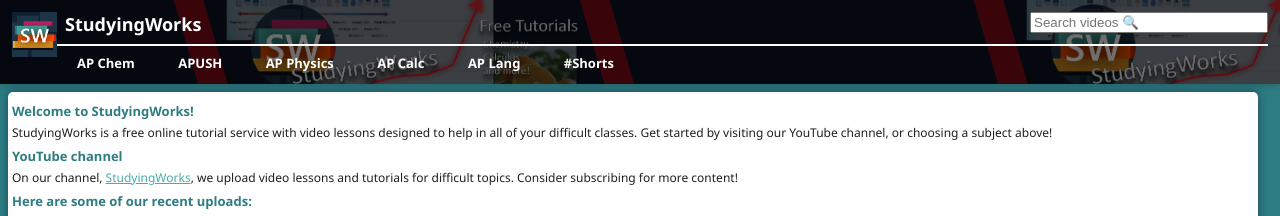
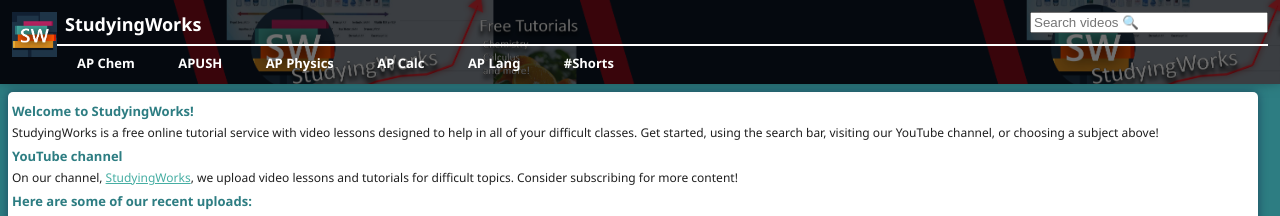
Before and after one commit to studyingworks/studyingworks.github.io, a plain HTML site: page index.html in a window 1280 px wide. Shown: the top 216 px of the page. Drawn offline with Linux system fonts and the light colour scheme; grey boxes are pictures that could not be loaded.

Commit message:
feat: improved homepage text

```diff
--- a/index.html
+++ b/index.html
@@ -54,7 +54,7 @@
     <div id="pg-home" class="pagediv">
         <h2>Welcome to StudyingWorks!</h2>
         StudyingWorks is a free online tutorial service with video lessons designed to help in all of your difficult classes.
-        Get started by visiting our YouTube channel, or choosing a subject above!
+        Get started, using the search bar, visiting our YouTube channel, or choosing a subject above!
         <h2>YouTube channel</h2>
         On our channel, <a href="https://www.youtube.com/channel/UC-9IyDlMjLaLFhD1VJpfBpg" class="link">StudyingWorks</a>,
         we upload video lessons and tutorials for difficult topics.
```
